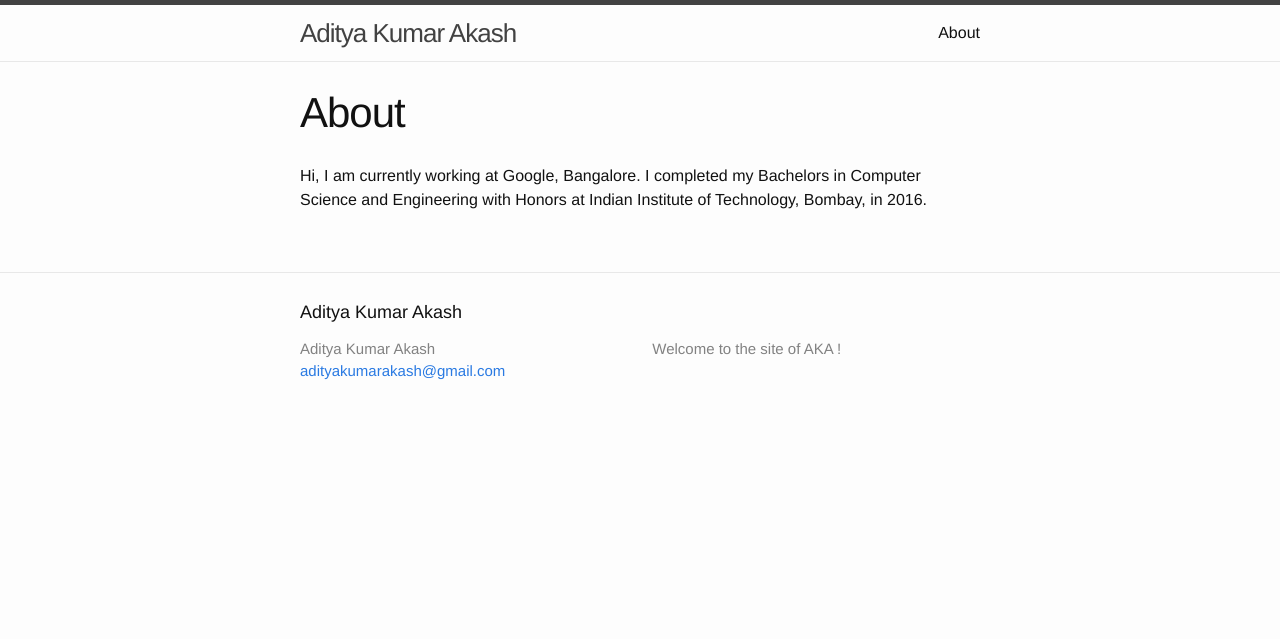
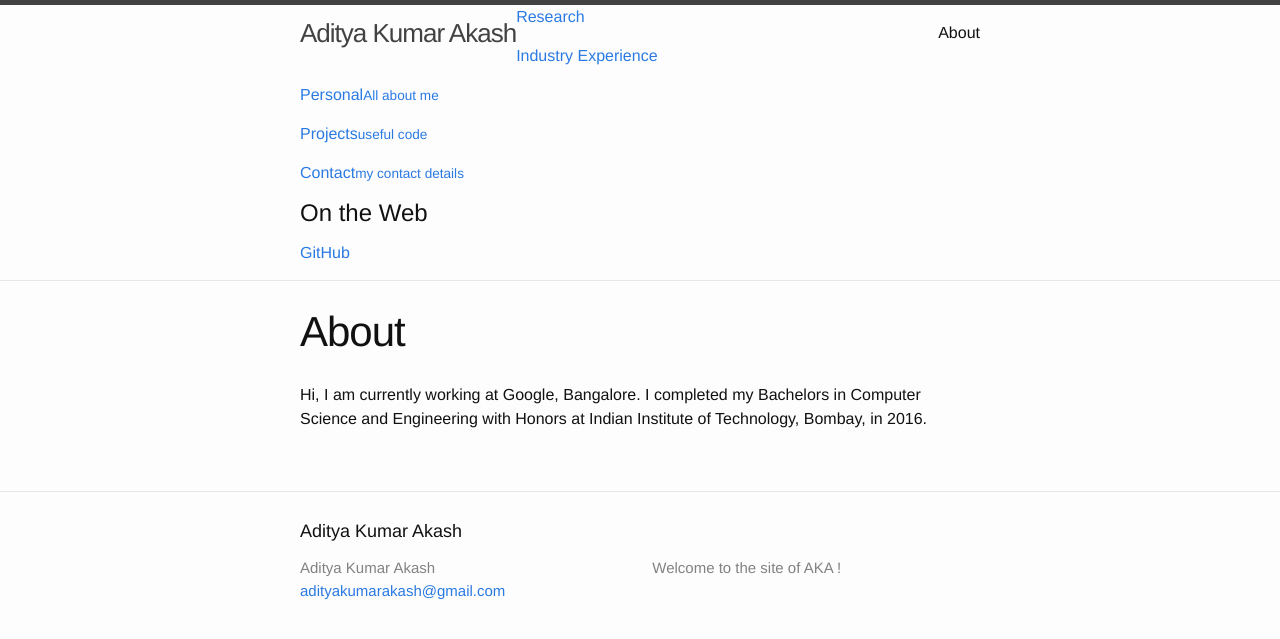
Before and after one commit to adityakumarakash/adityakumarakash.github.io, a Jekyll site: the page built from about.md, in a window 1280 px wide. Shown: the top 639 px of the page. Built offline with Jekyll 4.4.1, drawn with Linux system fonts in a browser that asks for light colours.

Commit message:
Update header.html

```diff
--- a/_includes/header.html
+++ b/_includes/header.html
@@ -22,6 +22,16 @@
       </div>
     </nav>
 
+    <header>
+      <p class="view"><a href="research.html">Research</a></p>
+      <p class="view"><a href="industry.html">Industry Experience</a></p>
+      <p class="view"><a href="bio.html">Personal<small>All about me </small></a></p>
+      <p class="view"><a href="projects.html">Projects<small>useful code</small></a></p>
+      <p class="view"><a href="contact.html">Contact<small>my contact details</small></a></p>
+      <h3>On the Web</h3>
+      <p class="view"><a href="http://github.com/adityakumarakash" target="tab">GitHub</a></p>
+    </header>
+
   </div>
 
 </header>
```
